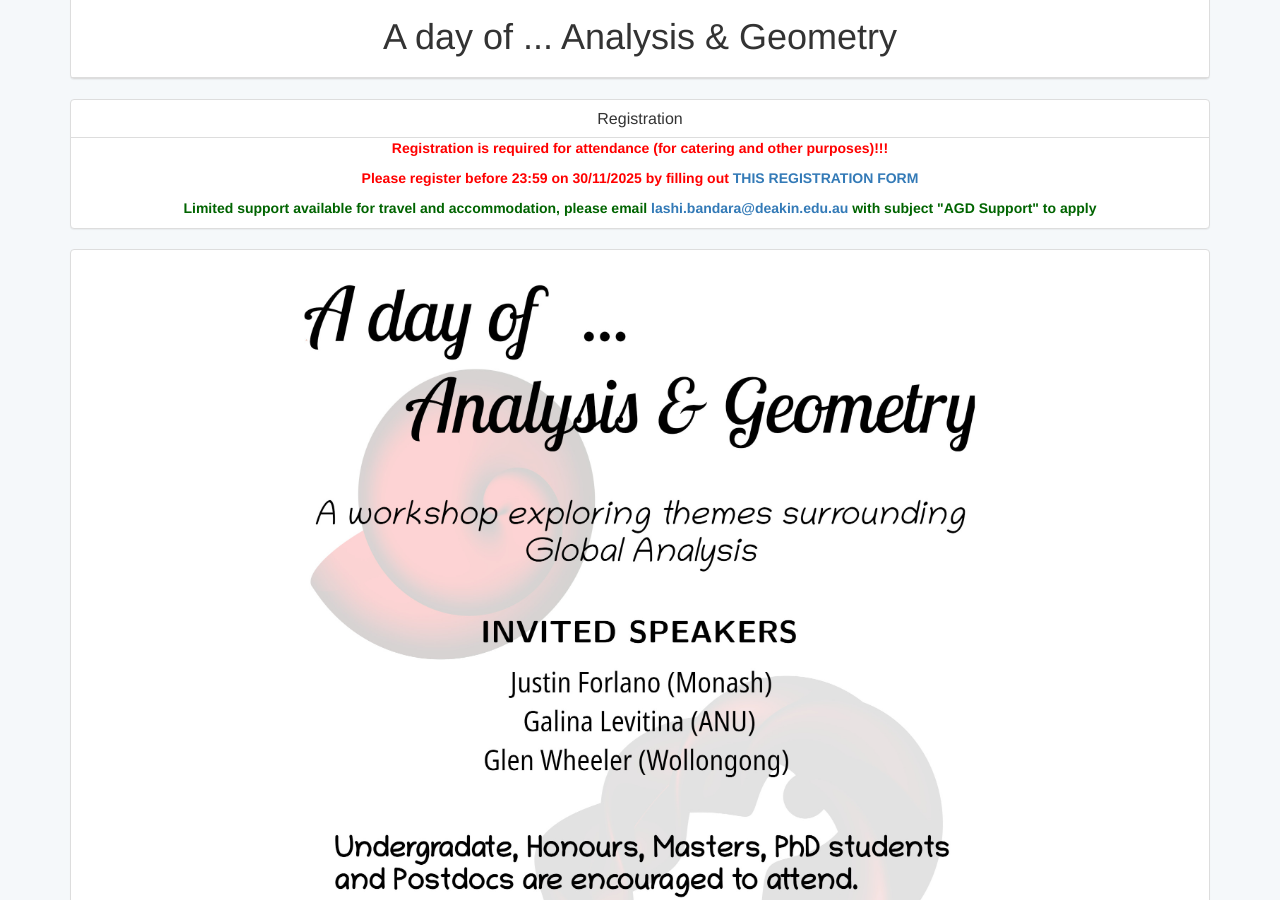
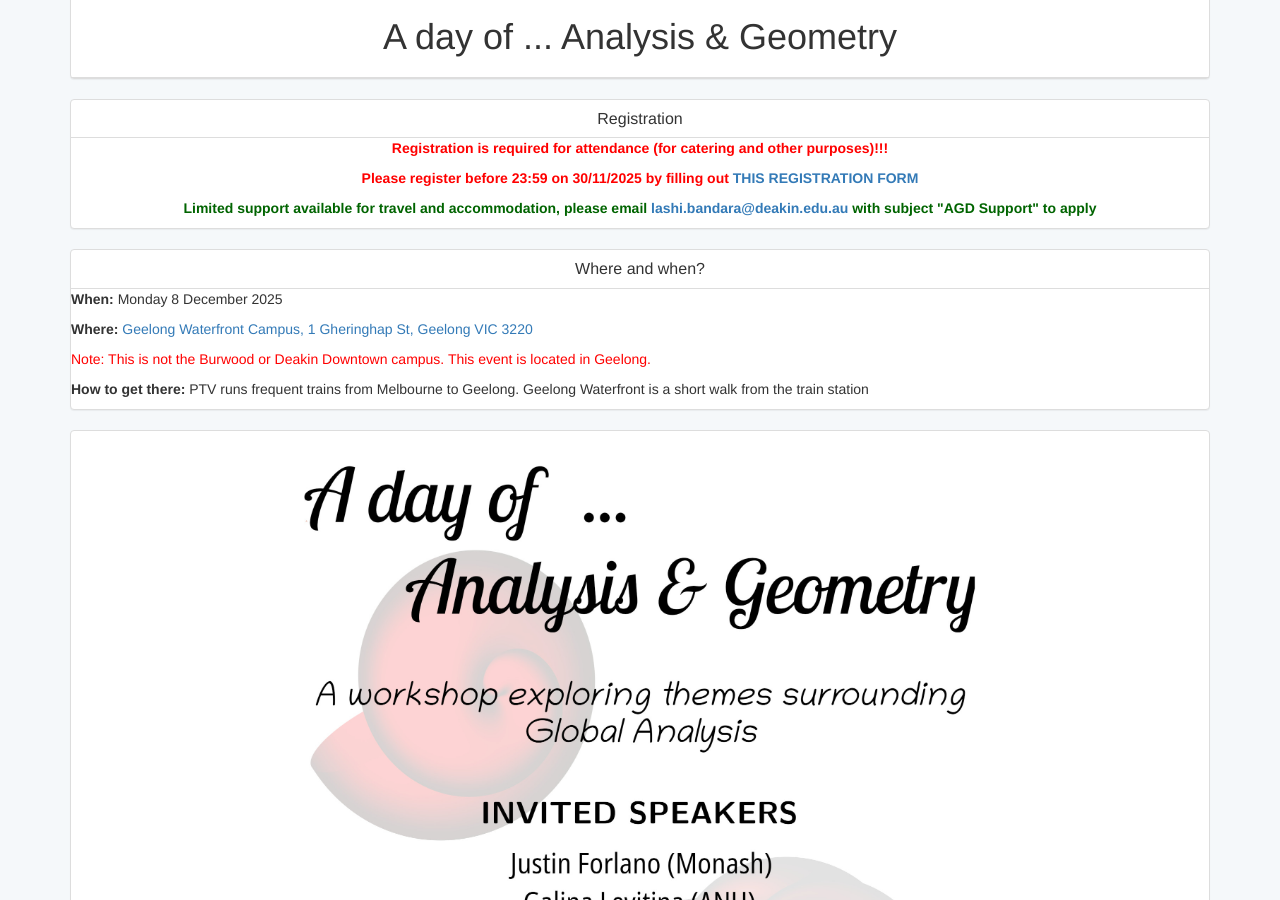
Before and after one commit to lashi-bandara/lashi-bandara.github.io, a Jekyll site: the page built from toc/outreach/events/analysisandgeometrydeakin.html, in a window 1280 px wide and 900 px high, scrolled down 517 px. Built offline with Jekyll 4.4.1, drawn with Linux system fonts in a browser that asks for light colours.

Commit message:
Added google map and a where/when tab

```diff
--- a/toc/outreach/events/analysisandgeometrydeakin.html
+++ b/toc/outreach/events/analysisandgeometrydeakin.html
@@ -21,6 +21,22 @@ description: "Lashi Bandara - Events: A day of ... Analysis &amp; Geometry"
 
 </div>
 
+
+<div class="panel panel-default content-panel">
+  <div class="panel-heading">
+    <h1 class="panel-title">Where and when?</h1>
+  </div>
+
+<p> <b> When: </b> Monday 8 December 2025 </p>
+<p></p>
+<p> <b> Where: </b> <a target="_blank" rel="noopener" href="https://maps.app.goo.gl/nAu5aJm9fsQB12Y79">Geelong Waterfront Campus, 1 Gheringhap St, Geelong VIC 3220 </a> </p>
+
+<p style="color:red"> Note: This is not the Burwood or Deakin Downtown campus. This event is located in Geelong. </p>
+
+<p></p>
+<p> <b> How to get there: </b> PTV runs frequent trains from Melbourne to Geelong. Geelong Waterfront is a short walk from the train station </p>
+
+</div>
 
 <div class="panel panel-default content-panel">
 <p style="text-align:center;"><a href="agd2025/Poster-agd.png"><img src="agd2025/Poster-agd.jpg" alt="Poster" height="1000" ></a></p>
```
